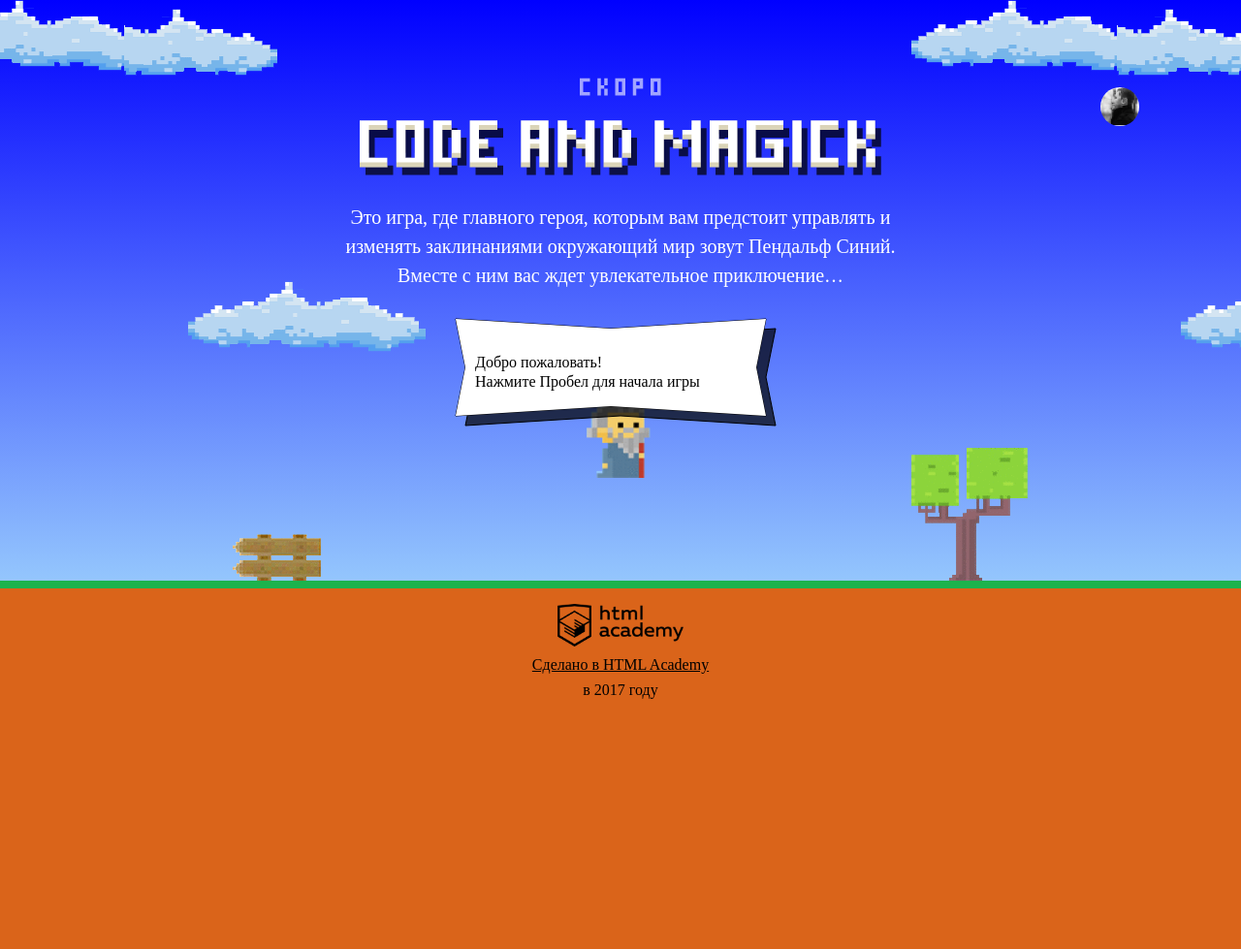
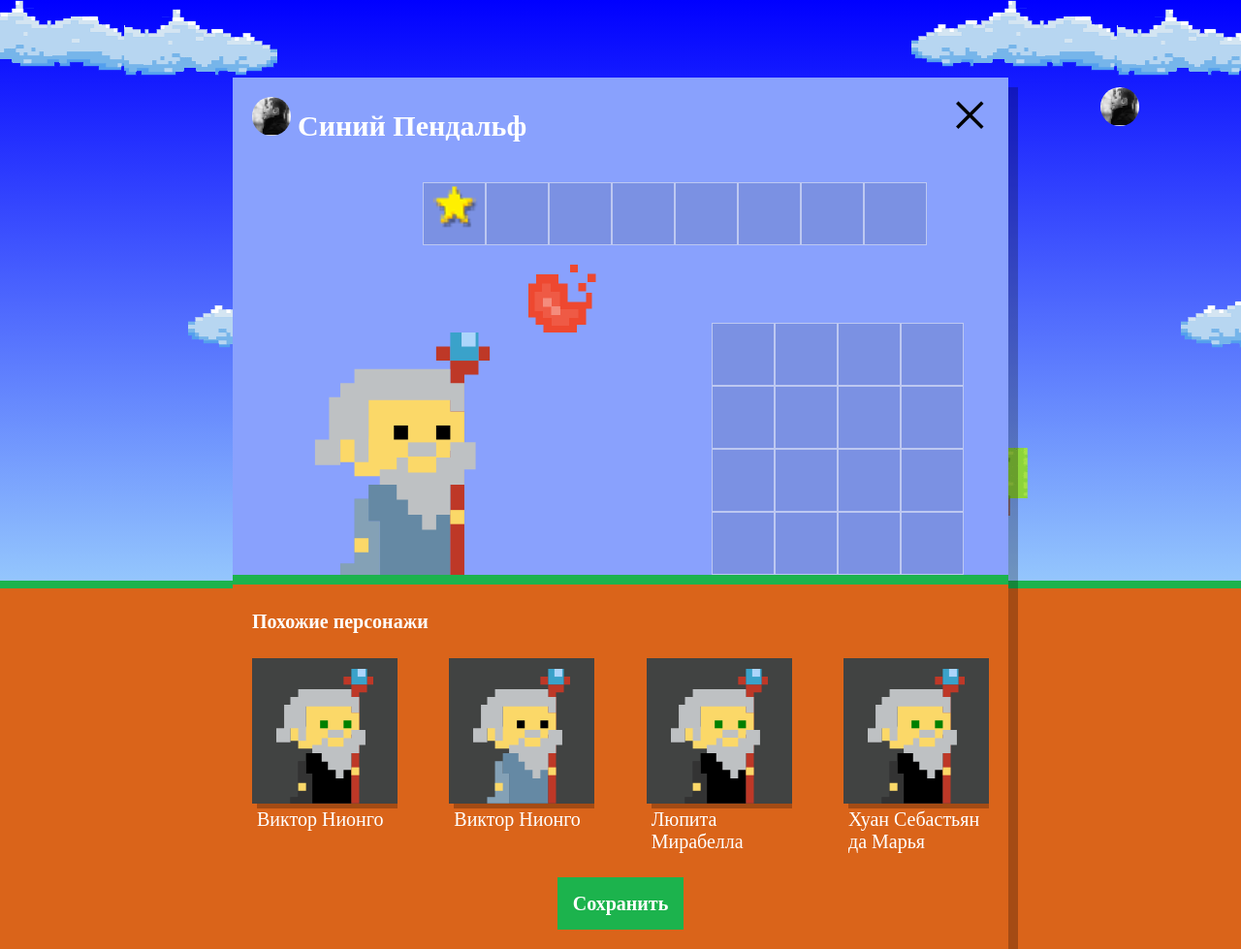
Before and after one commit to n3ville/117198-code-and-magick, a website: page index.html in a window 1280 px wide. Shown: the whole page at 97% size. Before the commit the page ends 800 px from the top, so only its background shows below. Drawn offline with Linux system fonts and the light colour scheme; a web font is replaced by a local one.

Commit message:
Добавлено окно с похожими персонажами

```diff
--- /dev/null
+++ b/js/setup.js
@@ -0,0 +1,72 @@
+// Файл setup.js
+'use strict';
+
+var WIZARD_NAMES = ['Иван', 'Хуан Себастьян', 'Мария', 'Кристоф', 'Виктор', 'Юлия', 'Люпита', 'Вашингтон'];
+var WIZARD_LASTNAMES = ['да Марья', 'Верон', 'Мирабелла', 'Вальц', 'Онопко', 'Топольницкая', 'Нионго', 'Ирвинг'];
+var COAT_COLORS = ['rgb(101, 137, 164)', 'rgb(241, 43, 107)', 'rgb(146, 100, 161)', 'rgb(56, 159, 117)', 'rgb(215, 210, 55)', 'rgb(0, 0, 0)'];
+var EYES_COLORS = ['black', 'red', 'blue', 'yellow', 'green'];
+
+var setRandomFullName = function () {
+  var fullName = WIZARD_NAMES[Math.floor(Math.random() * WIZARD_NAMES.length)] +' '+ WIZARD_LASTNAMES[Math.floor(Math.random() * WIZARD_LASTNAMES.length)]
+  return fullName
+};
+
+var setRandomCoatColor = function () {
+  var coatColor = COAT_COLORS[Math.floor(Math.random() * COAT_COLORS.length)]
+  return coatColor
+};
+
+var setRandomEyesColor = function () {
+  var eyesColor = EYES_COLORS[Math.floor(Math.random() * EYES_COLORS.length)]
+  return eyesColor
+};
+
+var userDialog = document.querySelector('.setup');
+userDialog.classList.remove('hidden');
+var similarListElement = userDialog.querySelector('.setup-similar-list');
+var similarWizardTemplate = document.querySelector('#similar-wizard-template')
+  .content
+  .querySelector('.setup-similar-item');
+
+
+var wizards = [
+  {
+    name: setRandomFullName(),
+    coatColor: setRandomCoatColor(),
+    eyesColor: setRandomEyesColor()
+  },
+  {
+    name: setRandomFullName(),
+    coatColor: setRandomCoatColor(),
+    eyesColor: setRandomEyesColor()
+  },
+  {
+    name: setRandomFullName(),
+    coatColor: setRandomCoatColor(),
+    eyesColor: setRandomEyesColor()
+  },
+  {
+    name: setRandomFullName(),
+    coatColor: setRandomCoatColor(),
+    eyesColor: setRandomEyesColor()
+  }
+];
+
+
+var renderWizard = function (wizard) {
+  var wizardElement = similarWizardTemplate.cloneNode(true);
+
+  wizardElement.querySelector('.setup-similar-label').textContent = wizard.name;
+  wizardElement.querySelector('.wizard-coat').style.fill = wizard.coatColor;
+  wizardElement.querySelector('.wizard-eyes').style.fill = wizard.eyesColor;
+
+  return wizardElement;
+}
+
+var fragment = document.createDocumentFragment();
+for (var i = 0; i < wizards.length; i++) {
+  fragment.appendChild(renderWizard(wizards[i]));
+}
+similarListElement.appendChild(fragment);
+
+userDialog.querySelector('.setup-similar').classList.remove('hidden');
```
Also changed, not shown: index.html (+1 -0 lines).
